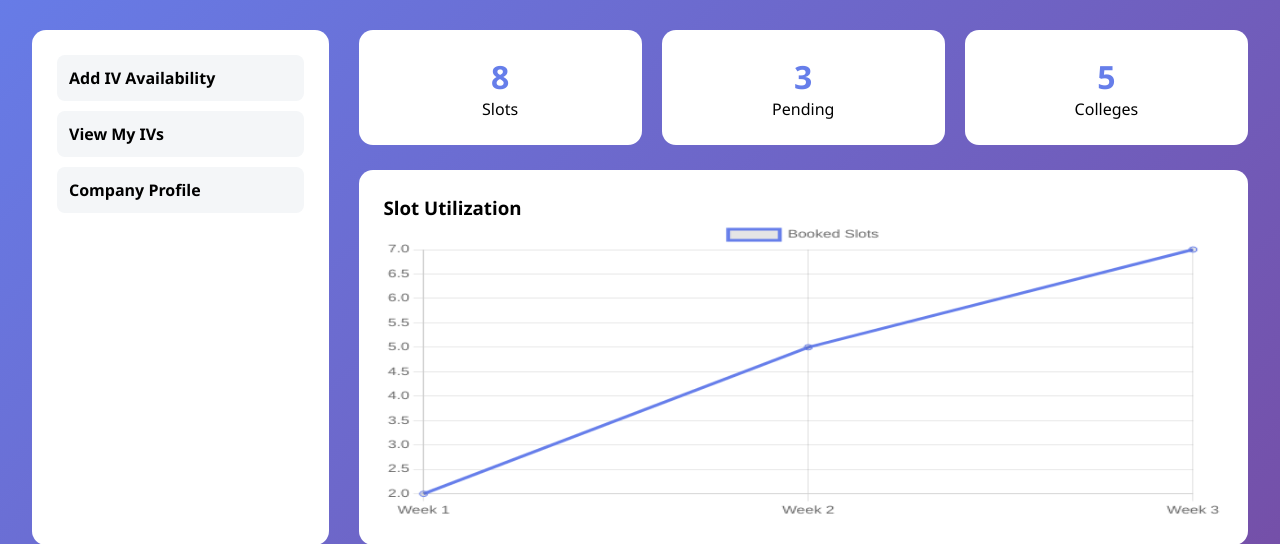
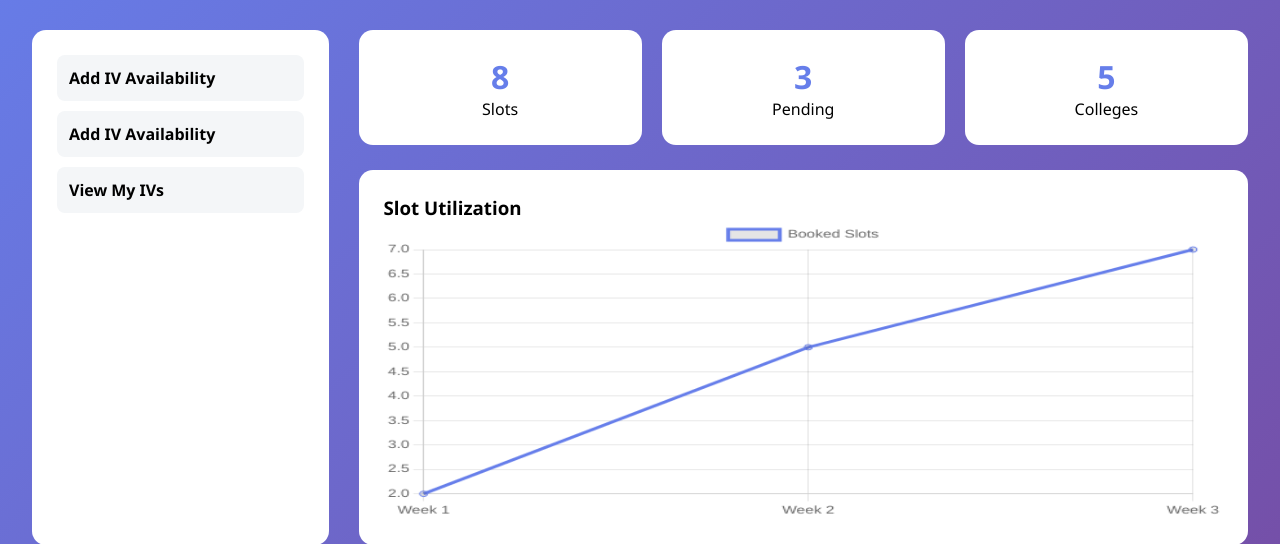
Before and after one commit to VIJAY-PRASATH-R/IV, a Flask app: page /provider in a window 1280 px wide. Shown: the part 95-639 px from the top of the page. Run offline with Flask 3, Linux system fonts and the light colour scheme; the visitor is signed in with stand-in values (Sample User, id 1).

Commit message:
Update provider_dashboard.html

```diff
--- a/templates/provider_dashboard.html
+++ b/templates/provider_dashboard.html
@@ -21,8 +21,9 @@
 
         <div class="sidebar">
             <a href="/provider/add-iv">Add IV Availability</a>
-            <a href="#">View My IVs</a>
-            <a href="#">Company Profile</a>
+            <a href="/provider/add-iv">Add IV Availability</a>
+            <a href="/provider/my-ivs">View My IVs</a>
+
 
         </div>
 
```
